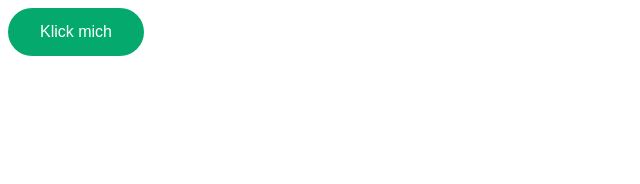
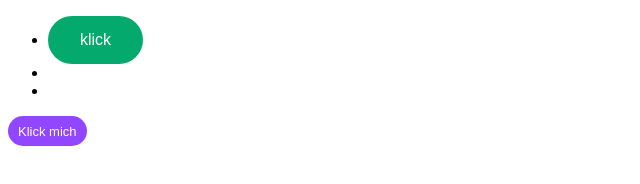
Before and after one commit to Vlad3039/java-projekt, a plain HTML site: page index.html in a window 1280 px wide. Shown: the whole page, without its empty margins (0-640 px from the left). Drawn offline with Linux system fonts and the light colour scheme.

Commit message:
new projekt

```diff
--- a/index.html
+++ b/index.html
@@ -8,6 +8,15 @@
     <title>Document</title>
 </head>
 <body>
-     <button class="klick" onclick="alert('Button wurde gedrückt!')">Klick mich</button>
+    <header class="header">
+        <ul class="header-list">
+            <li class="header-link" onclick="alert('Button wurde gedrückt!')" ><button class="header-link-klick">klick</button></li>
+            <li class="header-link"></li>
+            <li class="header-link"></li>
+        </ul>
+   <button class="klick" >Klick mich</button>
+
+</header>
+
 </body>
 </html>
--- a/stale.css
+++ b/stale.css
@@ -1,5 +1,5 @@
 .klick{
-      background-color: #04AA6D; /* Green */
+      /* background-color: #04AA6D;  Green
   border: none;
   color: white;
   padding: 15px 32px;
@@ -7,5 +7,36 @@
   text-decoration: none;
   display: inline-block;
   font-size: 16px;
+  border-radius: 25px; */
+display: inline-block;
+outline: 0;
+border: none;
+cursor: pointer;
+font-weight: 600px;
+border-radius: 50px;
+font-size: 13px;
+height: 30px;
+background-color: #9147ff;
+color: white;
+padding: 0 10px;}
+
+.klick:hover {
+background-color: #f20091;
+}
+.header-link-klick{
+ background-color: #04AA6D;
+  border: none;
+  color: white;
+  padding: 15px 32px;
+  text-align: center;
+  text-decoration: none;
+  display: inline-block;
+  font-size: 16px;
+  font-weight: 600px;
   border-radius: 25px;
 }
+
+.header-link-klick:hover{
+background: #020024;
+background: linear-gradient(90deg, rgba(2, 0, 36, 1) 0%, rgba(9, 9, 121, 1) 35%, rgba(0, 212, 255, 1) 100%);
+}
```
Also changed, not shown: 1 other file.
